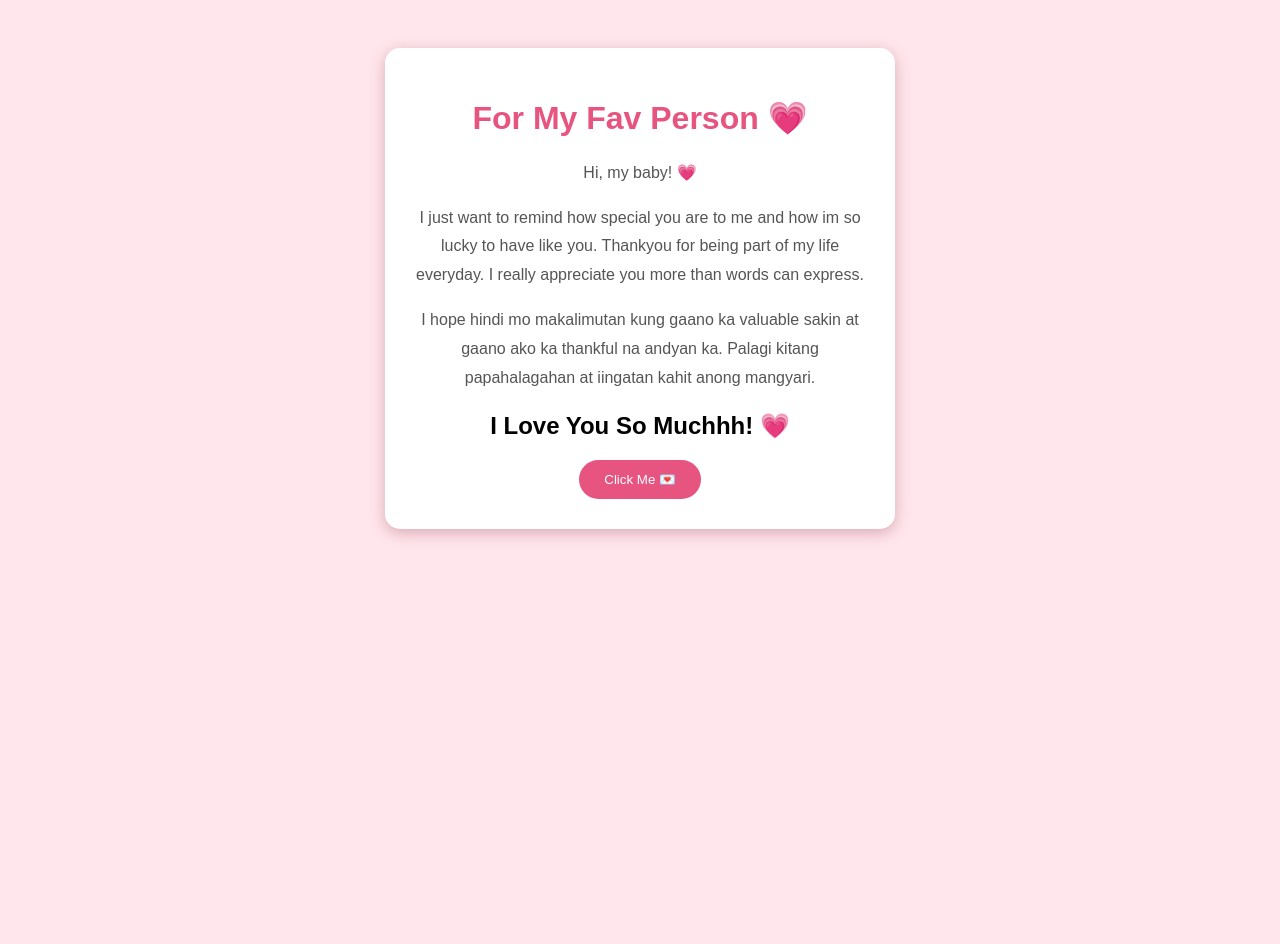
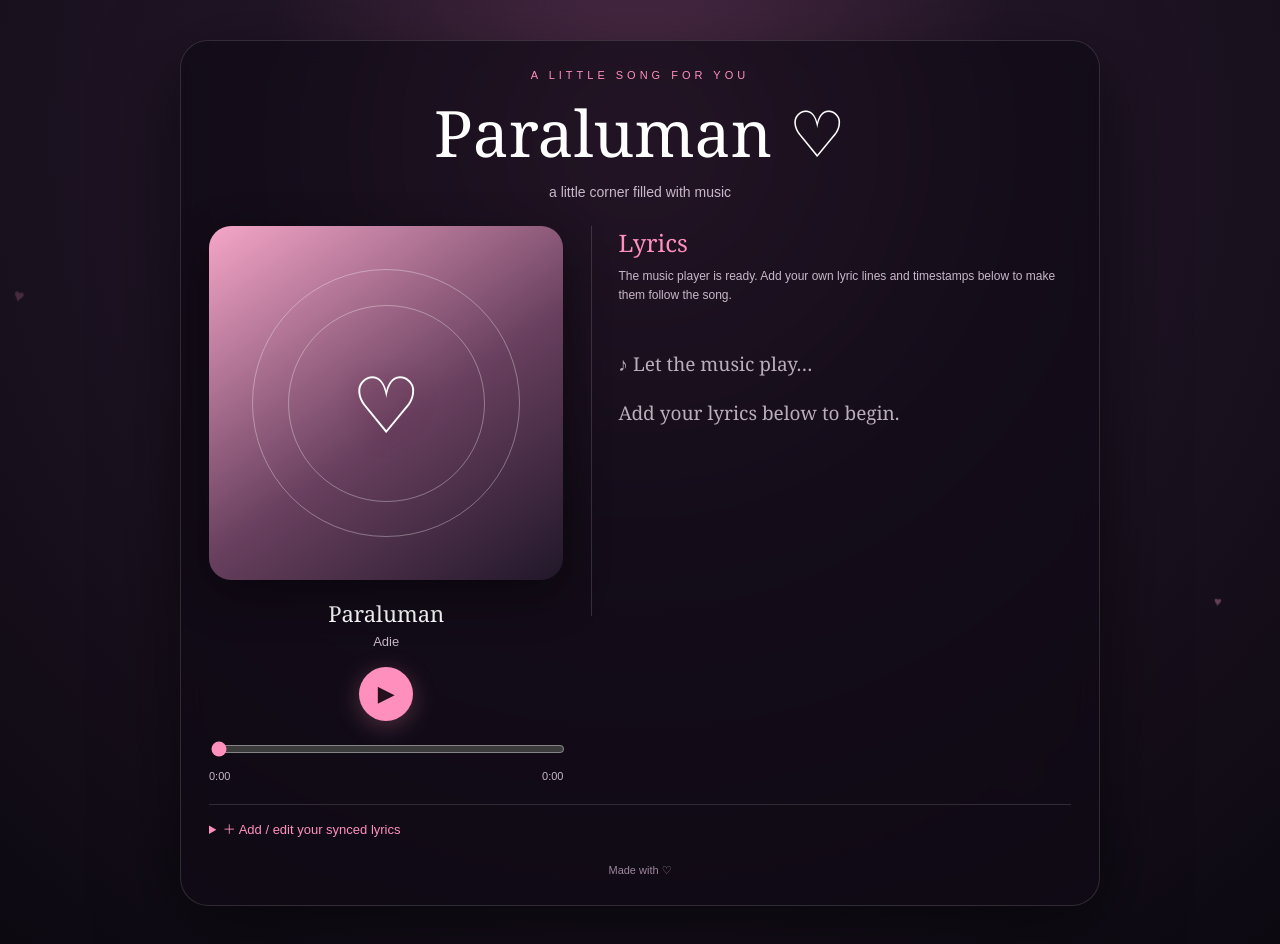
Before and after one commit to jayramirez-vill/myloveletter, a plain HTML site: page index.html in a window 1280 px wide. Before the commit the page ends 800 px from the top, so only its background shows below. Drawn offline with Linux system fonts and the light colour scheme.

Commit message:
Add files via upload

```diff
--- a/index.html
+++ b/index.html
@@ -1,83 +1,104 @@
 <!DOCTYPE html>
-<html>
+<html lang="en">
 <head>
-    <title>For My Fav Person 💗</title>
-
-    <style>
-        body {
-            background: #ffe6ec;
-            font-family: Arial, sans-serif;
-            text-align: center;
-            padding: 40px 15px;
-        }
-
-        .letter {
-            background: white;
-            padding: 30px;
-            max-width: 450px;
-            margin: auto;
-            border-radius: 15px;
-            box-shadow: 0 4px 15px #dbaab5;
-        }
-
-        h1 {
-            color: #e75480;
-        }
-
-        p {
-            color: #555;
-            line-height: 1.8;
-        }
-
-        button {
-            background: #e75480;
-            color: white;
-            border: none;
-            padding: 12px 25px;
-            border-radius: 20px;
-            cursor: pointer;
-        }
-
-        button:hover {
-            background: #d94370;
-        }
-    </style>
+<meta charset="UTF-8">
+<meta name="viewport" content="width=device-width, initial-scale=1.0">
+<title>Paraluman ♡</title>
+<style>
+:root{--pink:#ff8fbd;--deep:#100b16;--muted:#c8b8c9}
+*{box-sizing:border-box}
+body{margin:0;min-height:100vh;font-family:Georgia,serif;color:#fff;background:radial-gradient(circle at 50% 15%,#56304e 0,#211526 38%,#0c0911 100%);overflow-x:hidden}
+.hearts{position:fixed;inset:0;pointer-events:none;overflow:hidden}
+.heart{position:absolute;bottom:-30px;color:#ff9bc6;opacity:.45;animation:float 10s linear infinite}
+@keyframes float{to{transform:translateY(-115vh) rotate(25deg);opacity:0}}
+main{width:min(920px,92%);margin:40px auto;padding:28px;border:1px solid #ffffff22;border-radius:28px;background:#100b16b8;box-shadow:0 20px 80px #0008;backdrop-filter:blur(12px)}
+header{text-align:center;margin-bottom:26px}
+.eyebrow{color:var(--pink);letter-spacing:4px;text-transform:uppercase;font:11px Arial,sans-serif}
+h1{font-size:clamp(38px,8vw,64px);font-weight:normal;margin:8px 0}
+.subtitle{color:var(--muted);font:14px Arial,sans-serif}
+.layout{display:grid;grid-template-columns: minmax(220px, .85fr) 1.15fr;gap:28px;align-items:start}
+.cover{aspect-ratio:1;border-radius:22px;background:linear-gradient(145deg,#f5a6c8,#69405f 55%,#211729);display:grid;place-items:center;box-shadow:0 15px 45px #0007;position:relative;overflow:hidden}
+.cover:before,.cover:after{content:"";position:absolute;border:1px solid #ffffff55;border-radius:50%;width:75%;height:75%}
+.cover:after{width:55%;height:55%}
+.cover span{font-size:78px;text-shadow:0 5px 20px #54213d;z-index:1}
+.song{text-align:center;margin:18px 0 12px}
+.song strong{display:block;font-size:22px;font-weight:normal}
+.song small{display:block;color:var(--muted);font:13px Arial,sans-serif;margin-top:6px}
+.controls{display:flex;align-items:center;justify-content:center;gap:18px;margin:18px 0}
+button{border:0;cursor:pointer;color:#24111d;background:var(--pink);border-radius:50%;width:54px;height:54px;font-size:22px;box-shadow:0 5px 25px #ff8fbd44}
+button:active{transform:scale(.96)}
+.time{display:flex;justify-content:space-between;color:var(--muted);font:11px Arial,sans-serif;margin-top:8px}
+input[type=range]{width:100%;accent-color:var(--pink);cursor:pointer}
+.lyrics{border-left:1px solid #ffffff25;padding-left:26px;min-height:390px}
+.lyrics h2{font-weight:normal;color:var(--pink);margin:0 0 8px}
+.hint{font:12px Arial,sans-serif;color:var(--muted);line-height:1.6}
+#lyricLines{height:310px;overflow-y:auto;scroll-behavior:smooth;padding:35px 8px 35px 0}
+.line{font-size:19px;line-height:1.5;color:#bbaebb;padding:10px 0;transition:.25s}
+.line.active{color:#fff;font-size:23px;text-shadow:0 0 18px #ff8fbd; transform:scale(1.02);transform-origin:left}
+details{margin-top:22px;border-top:1px solid #ffffff22;padding-top:14px}
+summary{cursor:pointer;color:var(--pink);font:13px Arial,sans-serif}
+textarea{width:100%;min-height:115px;margin-top:12px;background:#211827;color:white;border:1px solid #ffffff30;border-radius:12px;padding:12px;font:13px monospace}
+.save-note{font:12px Arial,sans-serif;color:var(--muted);line-height:1.5}
+footer{text-align:center;color:#9d879c;font:11px Arial,sans-serif;margin-top:26px}
+@media(max-width:650px){main{margin:16px auto;padding:20px}.layout{grid-template-columns:1fr}.cover{max-width:280px;margin:auto}.lyrics{border-left:0;border-top:1px solid #ffffff25;padding:22px 0 0}.lyrics #lyricLines{height:260px}}
+</style>
 </head>
-
 <body>
-
-<div class="letter">
-
-    <h1>For My Fav Person 💗</h1>
-
-    <p>
-        Hi, my baby! 💗
-    </p>
-
-    <p>
-        I just want to remind how special you are to me and how im so lucky to have like you.
-        Thankyou for being part of my life everyday.
-        I really appreciate you more than words can express.
-    </p>
-
-    <p>
-        I hope hindi mo makalimutan kung gaano ka valuable sakin at gaano ako ka thankful na andyan ka.
-        Palagi kitang papahalagahan at iingatan kahit anong mangyari.
-    </p>
-
-    <h2>I Love You So Muchhh! 💗</h2>
-
-    <button type="button" onclick="showLove()">
-        Click Me 💌
-    </button>
-
+<div class="hearts" id="hearts"></div>
+<main>
+<header><div class="eyebrow">a little song for you</div><h1>Paraluman ♡</h1><div class="subtitle">a little corner filled with music</div></header>
+<section class="layout">
+<div>
+  <div class="cover"><span>♡</span></div>
+  <div class="song"><strong>Paraluman</strong><small>Adie</small></div>
+  <audio id="audio" src="paraluman.mp3" preload="metadata"></audio>
+  <div class="controls"><button id="play" aria-label="Play">▶</button></div>
+  <input id="seek" type="range" min="0" max="100" value="0">
+  <div class="time"><span id="current">0:00</span><span id="duration">0:00</span></div>
 </div>
-
+<div class="lyrics">
+  <h2>Lyrics</h2>
+  <div class="hint">The music player is ready. Add your own lyric lines and timestamps below to make them follow the song.</div>
+  <div id="lyricLines">
+    <div class="line">♪ Let the music play…</div>
+    <div class="line">Add your lyrics below to begin.</div>
+  </div>
+</div>
+</section>
+<details>
+  <summary>＋ Add / edit your synced lyrics</summary>
+  <p class="save-note">One line per row, using this format: <b>seconds|your lyric line</b><br>Example: <code>12|Your first line here</code><br>Use seconds from the start of the song. Paste lyrics you have permission to use.</p>
+  <textarea id="editor" placeholder="0|Your first line&#10;8|Your next line&#10;15|Another line"></textarea>
+  <button id="load" style="width:auto;height:auto;border-radius:20px;padding:11px 18px;font:13px Arial,sans-serif;margin-top:10px">Load lyrics</button>
+  <p class="save-note">Your entries stay in this page while it is open. To keep them permanently, edit the <code>lyricsData</code> section in index.html.</p>
+</details>
+<footer>Made with ♡</footer>
+</main>
 <script>
-    function showLove() {
-        alert("I LOVE YOU MORE THAN SO MUCH, MY BABY! 💗");
-    }
+const audio=document.getElementById('audio'), play=document.getElementById('play');
+const seek=document.getElementById('seek'), current=document.getElementById('current'), duration=document.getElementById('duration');
+const lyricLines=document.getElementById('lyricLines'), editor=document.getElementById('editor');
+let lyricsData=[];
+function stamp(s){s=Math.floor(s||0);return Math.floor(s/60)+':'+String(s%60).padStart(2,'0')}
+play.addEventListener('click',()=>{if(audio.paused){audio.play();}else{audio.pause();}});
+audio.addEventListener('play',()=>play.textContent='Ⅱ');
+audio.addEventListener('pause',()=>play.textContent='▶');
+audio.addEventListener('loadedmetadata',()=>duration.textContent=stamp(audio.duration));
+audio.addEventListener('timeupdate',()=>{
+ current.textContent=stamp(audio.currentTime);
+ if(audio.duration)seek.value=audio.currentTime/audio.duration*100;
+ const active=lyricsData.findLastIndex(x=>x.time<=audio.currentTime);
+ [...lyricLines.children].forEach((el,i)=>el.classList.toggle('active',i===active));
+ if(active>=0){const el=lyricLines.children[active];lyricLines.scrollTo({top:el.offsetTop-lyricLines.offsetTop-120,behavior:'smooth'});}
+});
+seek.addEventListener('input',()=>{if(audio.duration)audio.currentTime=seek.value/100*audio.duration});
+document.getElementById('load').addEventListener('click',()=>{
+ const parsed=editor.value.split('\n').map(row=>{const p=row.indexOf('|');if(p<1)return null;const t=Number(row.slice(0,p).trim());const text=row.slice(p+1).trim();return Number.isFinite(t)&&text?{time:t,text}:null}).filter(Boolean).sort((a,b)=>a.time-b.time);
+ lyricsData=parsed;lyricLines.innerHTML='';
+ if(!parsed.length){lyricLines.innerHTML='<div class="line">No lyric lines loaded yet.</div>';return;}
+ parsed.forEach(item=>{const el=document.createElement('div');el.className='line';el.textContent=item.text;lyricLines.appendChild(el)});
+});
+for(let i=0;i<16;i++){const h=document.createElement('span');h.className='heart';h.textContent='♥';h.style.left=Math.random()*100+'%';h.style.animationDelay=(Math.random()*10)+'s';h.style.animationDuration=(8+Math.random()*8)+'s';h.style.fontSize=(10+Math.random()*16)+'px';document.getElementById('hearts').appendChild(h)}
 </script>
-
 </body>
 </html>
```
